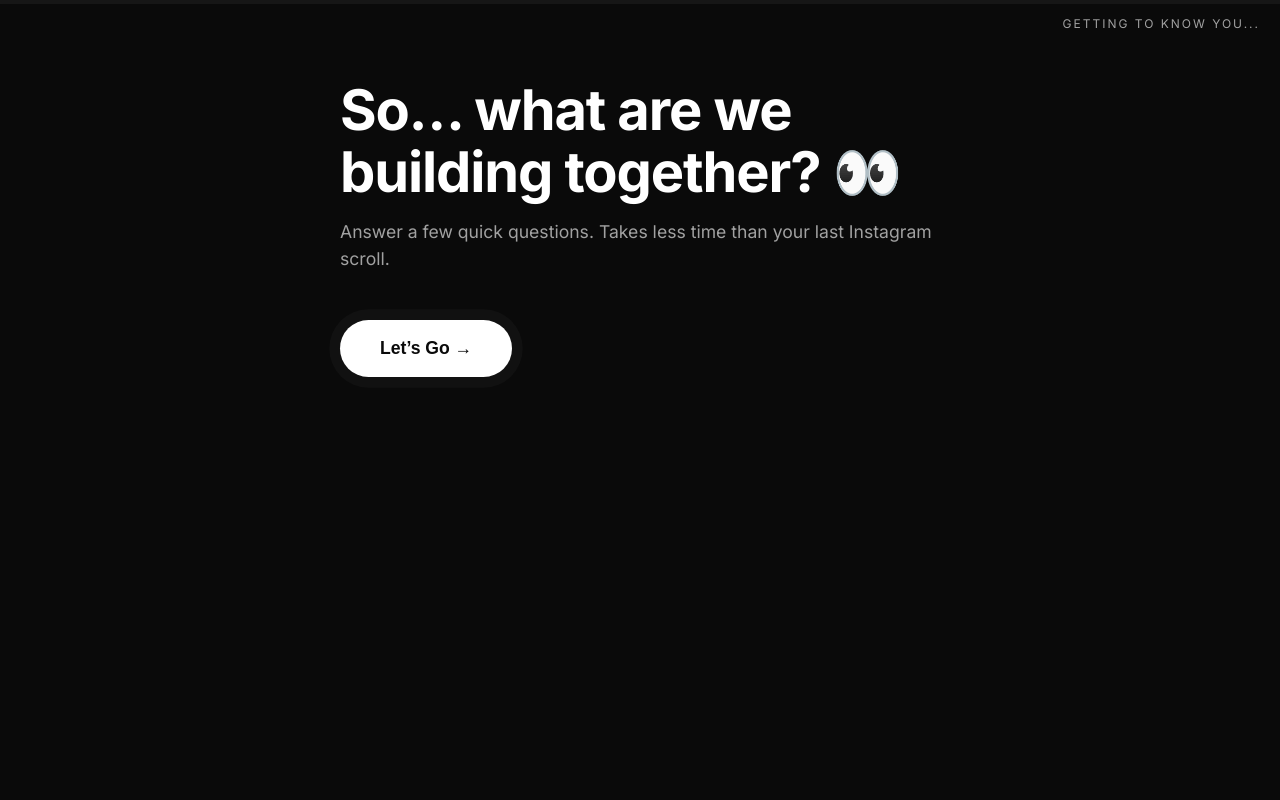
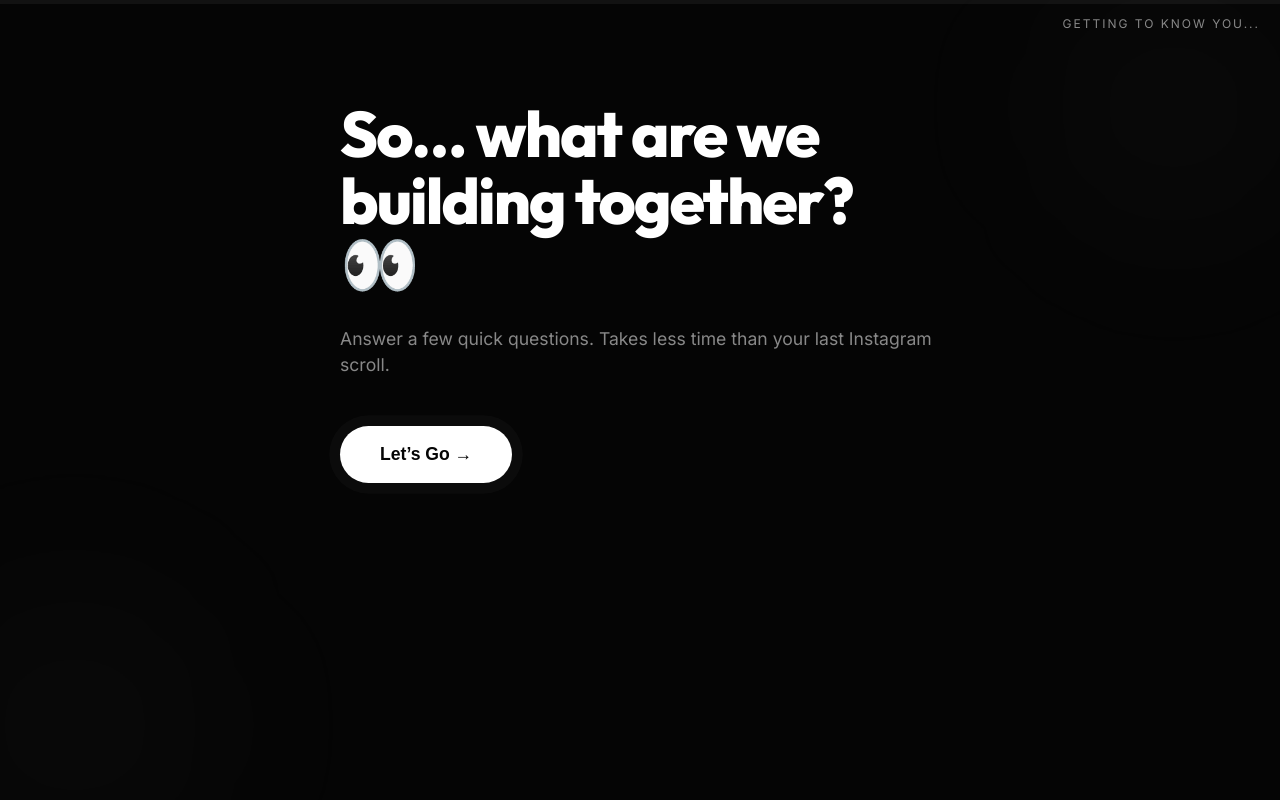
Before and after one commit to amanxridex/sd-leads, a plain HTML site: page index.html in a window 1280 px wide. Drawn offline with Linux system fonts and the light colour scheme.

Commit message:
add cute background blobs and bouncy animations

```diff
--- a/index.html
+++ b/index.html
@@ -5,12 +5,16 @@
     <meta name="viewport" content="width=device-width, initial-scale=1.0, maximum-scale=1.0, user-scalable=no">
     <title>Social Daddy | Build Something Cool</title>
     <link rel="stylesheet" href="style.css">
-    <!-- Google Fonts: Inter -->
+    <!-- Google Fonts -->
     <link rel="preconnect" href="https://fonts.googleapis.com">
     <link rel="preconnect" href="https://fonts.gstatic.com" crossorigin>
-    <link href="https://fonts.googleapis.com/css2?family=Inter:wght@400;500;600;700&display=swap" rel="stylesheet">
+    <link href="https://fonts.googleapis.com/css2?family=Inter:wght@400;500;600;700&family=Outfit:wght@600;800&display=swap" rel="stylesheet">
 </head>
 <body>
+    <div class="bg-blobs">
+        <div class="blob blob-1"></div>
+        <div class="blob blob-2"></div>
+    </div>
 
     <div class="progress-container">
         <div class="progress-bar" id="progressBar"></div>
@@ -20,7 +24,7 @@
     <main id="app">
         <!-- STEP 1: INTRO -->
         <section class="step active" id="step-1">
-            <h1 class="animate-in">So… what are we building together? 👀</h1>
+            <h1 class="animate-in">So… what are we building together? <span class="emoji-bounce">👀</span></h1>
             <p class="subtext animate-in" style="animation-delay: 0.2s;">Answer a few quick questions. Takes less time than your last Instagram scroll.</p>
             <button class="btn animate-in btn-primary-animate" style="animation-delay: 0.4s;" onclick="nextStep()">Let’s Go →</button>
         </section>
@@ -33,11 +37,11 @@
                 <p class="input-hint">Your superhero/business name works too.</p>
             </div>
             <div class="input-group" style="display:none;" id="email-group">
-                <label>Where do we send the good stuff? 📩</label>
+                <label>Where do we send the good stuff? <span class="emoji-bounce">📩</span></label>
                 <input type="email" id="email" placeholder="you@somethingcool.com" autocomplete="email">
             </div>
             <div class="input-group" style="display:none;" id="phone-group">
-                <label>What’s your number? 😭</label>
+                <label>What’s your number? <span class="emoji-bounce">😭</span></label>
                 <input type="tel" id="phone" placeholder="+1 (555) 000-0000" autocomplete="tel">
                 <p class="input-hint">We promise no spam calls from "marketing experts".</p>
             </div>
@@ -47,7 +51,7 @@
         <!-- STEP 3: BUSINESS INFO -->
         <section class="step" id="step-3">
             <div class="input-group">
-                <label>Tell us about your brand baby 🚀</label>
+                <label>Tell us about your brand baby <span class="emoji-bounce">🚀</span></label>
                 <input type="text" id="brand" placeholder="Brand / Company Name">
             </div>
             <div class="input-group">
@@ -74,7 +78,7 @@
 
         <!-- STEP 4: SERVICES -->
         <section class="step" id="step-4">
-            <h1>What do you want Social Daddy to cook for you? 🍳</h1>
+            <h1>What do you want Social Daddy to cook for you? <span class="emoji-bounce">🍳</span></h1>
             <div class="options-grid" id="services-options">
                 <div class="option-card multi" onclick="toggleMultiOption('services', 'Social Media', this)">Social Media Handling</div>
                 <div class="option-card multi" onclick="toggleMultiOption('services', 'Content Creation', this)">Content Creation</div>
@@ -99,7 +103,7 @@
                 <div class="option-card" onclick="selectOption('goal', 'Viral', this)">Go Viral</div>
                 <div class="option-card" onclick="selectOption('goal', 'Premium', this)">Look Premium</div>
                 <div class="option-card" onclick="selectOption('goal', 'Automate', this)">Automate Operations</div>
-                <div class="option-card" onclick="selectOption('goal', 'Dominate', this)">Dominate Industry 😈</div>
+                <div class="option-card" onclick="selectOption('goal', 'Dominate', this)">Dominate Industry <span class="emoji-bounce">😈</span></div>
             </div>
             <div class="input-group" style="margin-top:30px;">
                 <label>Explain your vision in one line.</label>
@@ -110,7 +114,7 @@
 
         <!-- STEP 6: BUDGET -->
         <section class="step" id="step-6">
-            <h1>Let’s talk budget (we don’t judge 👀)</h1>
+            <h1>Let’s talk budget (we don’t judge <span class="emoji-bounce">👀</span>)</h1>
             <div class="options-grid">
                 <div class="option-card" onclick="selectOption('budget', 'Under 25k', this)">Under ₹25k</div>
                 <div class="option-card" onclick="selectOption('budget', '25k-50k', this)">₹25k – ₹50k</div>
@@ -131,14 +135,14 @@
                 <div class="option-card" onclick="selectOption('timeline', 'This Week', this)">This Week</div>
                 <div class="option-card" onclick="selectOption('timeline', 'This Month', this)">This Month</div>
                 <div class="option-card" onclick="selectOption('timeline', 'Exploring', this)">Just Exploring</div>
-                <div class="option-card" onclick="selectOption('timeline', 'Investor', this)">Waiting For Investor Money 😭</div>
+                <div class="option-card" onclick="selectOption('timeline', 'Investor', this)">Waiting For Investor Money <span class="emoji-bounce">😭</span></div>
             </div>
             <button class="btn" onclick="nextStep()">Continue →</button>
         </section>
 
         <!-- STEP 8: SOCIALS -->
         <section class="step" id="step-8">
-            <h1>Drop your socials. We’re stalking you 👀</h1>
+            <h1>Drop your socials. We’re stalking you <span class="emoji-bounce">👀</span></h1>
             <div class="input-group">
                 <input type="text" id="social-ig" placeholder="Instagram URL">
             </div>
@@ -153,14 +157,14 @@
 
         <!-- STEP 9: FINAL -->
         <section class="step" id="step-9">
-            <h1>Okayyyy. This could actually be huge. 🚀</h1>
+            <h1>Okayyyy. This could actually be huge. <span class="emoji-bounce">🚀</span></h1>
             <p class="subtext">Our team’s gonna review everything and get back to you with ideas, strategy & next steps.</p>
             <button class="btn" onclick="submitForm()">SEND TO SOCIAL DADDY →</button>
         </section>
 
         <!-- SUCCESS SCREEN -->
         <section class="step" id="step-success">
-            <h1>You’re officially on our radar now 😎</h1>
+            <h1>You’re officially on our radar now <span class="emoji-bounce">😎</span></h1>
             <p class="subtext">Someone from Social Daddy will reach out soon. Until then… keep being iconic.</p>
             <button class="btn btn-secondary" onclick="location.reload()">Back To Website</button>
         </section>
--- a/style.css
+++ b/style.css
@@ -1,13 +1,15 @@
 :root {
-    --bg-color: #0a0a0a;
-    --card-bg: #161616;
+    --bg-color: #050505;
+    --card-bg: #111111;
     --text-primary: #ffffff;
-    --text-secondary: #a1a1a1;
+    --text-secondary: #888888;
     --accent-color: #ffffff;
-    --accent-hover: #e0e0e0;
+    --accent-hover: #f0f0f0;
     --error-color: #ff4d4d;
-    --transition-smooth: all 0.5s cubic-bezier(0.16, 1, 0.3, 1);
-    --font-main: 'Inter', -apple-system, BlinkMacSystemFont, 'Segoe UI', Roboto, sans-serif;
+    --transition-bouncy: all 0.6s cubic-bezier(0.34, 1.56, 0.64, 1);
+    --transition-smooth: all 0.8s cubic-bezier(0.16, 1, 0.3, 1);
+    --font-main: 'Inter', sans-serif;
+    --font-heading: 'Outfit', sans-serif;
 }
 
 * {
@@ -30,10 +32,41 @@ body {
     min-height: 100vh;
     display: flex;
     flex-direction: column;
-    justify-content: flex-start; /* Changed from center to allow scrolling from top */
+    justify-content: flex-start;
     align-items: center;
-    padding: 80px 20px 40px; /* Added top padding for progress bar/text space */
+    padding: 100px 20px 60px;
     position: relative;
+    z-index: 10;
+}
+
+/* Background Blobs */
+.bg-blobs {
+    position: fixed;
+    top: 0;
+    left: 0;
+    width: 100%;
+    height: 100%;
+    overflow: hidden;
+    z-index: 1;
+    pointer-events: none;
+}
+
+.blob {
+    position: absolute;
+    width: 400px;
+    height: 400px;
+    background: radial-gradient(circle, rgba(255,255,255,0.03) 0%, transparent 70%);
+    border-radius: 50%;
+    filter: blur(80px);
+    animation: blob-float 20s infinite alternate ease-in-out;
+}
+
+.blob-1 { top: -100px; right: -100px; }
+.blob-2 { bottom: -100px; left: -100px; animation-delay: -5s; }
+
+@keyframes blob-float {
+    0% { transform: translate(0, 0) scale(1); }
+    100% { transform: translate(-50px, 50px) scale(1.2); }
 }
 
 /* Progress Bar */
@@ -90,11 +123,22 @@ body {
 
 /* Typography */
 h1 {
-    font-size: clamp(2rem, 8vw, 3.5rem);
-    font-weight: 700;
-    margin-bottom: 1rem;
-    line-height: 1.1;
-    letter-spacing: -0.02em;
+    font-family: var(--font-heading);
+    font-size: clamp(2.2rem, 8vw, 4rem);
+    font-weight: 800;
+    margin-bottom: 1.5rem;
+    line-height: 1.05;
+    letter-spacing: -0.03em;
+}
+
+.emoji-bounce {
+    display: inline-block;
+    animation: emoji-hop 3s infinite;
+}
+
+@keyframes emoji-hop {
+    0%, 100% { transform: translateY(0); }
+    50% { transform: translateY(-10px); }
 }
 
 p.subtext {
@@ -192,18 +236,20 @@ textarea:focus {
 
 .option-card {
     background: var(--card-bg);
-    border: 1px solid rgba(255, 255, 255, 0.05);
-    padding: 20px;
-    border-radius: 16px;
+    border: 1px solid rgba(255, 255, 255, 0.03);
+    padding: 24px;
+    border-radius: 20px;
     cursor: pointer;
-    transition: var(--transition-smooth);
+    transition: var(--transition-bouncy);
     text-align: center;
-    font-weight: 500;
+    font-weight: 600;
+    font-family: var(--font-heading);
 }
 
 .option-card:hover {
+    transform: translateY(-8px) scale(1.04);
     background: rgba(255, 255, 255, 0.05);
-    border-color: rgba(255, 255, 255, 0.2);
+    border-color: rgba(255, 255, 255, 0.15);
 }
 
 .option-card.selected {
```
